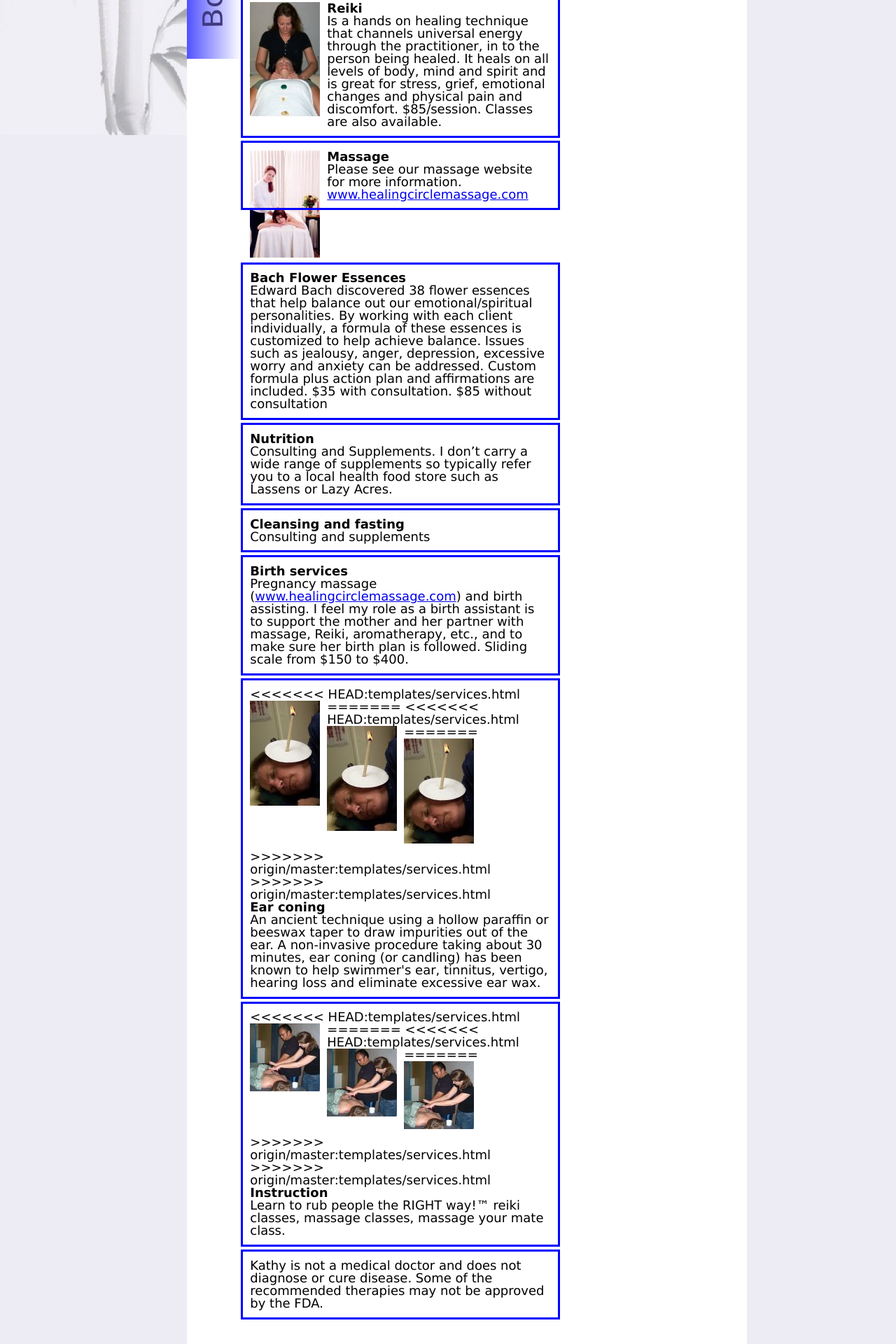
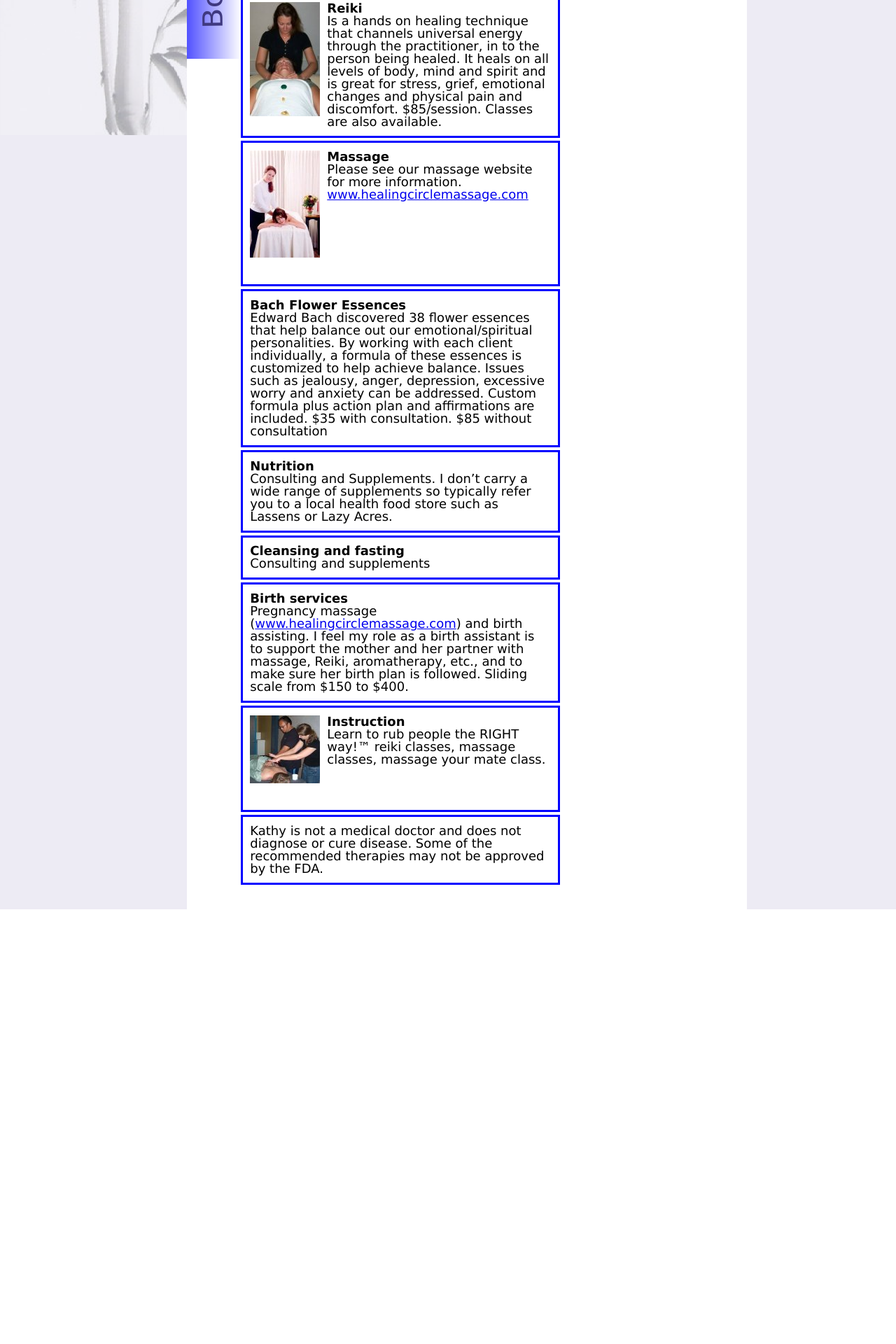
Before and after one commit to emlprime/healingcirclenaturalhealth, a Django app: template templates/services.html in a window 1280 px wide. Shown: the part 660-2580 px from the top of the page at 70% size. After the commit the page ends 1959 px from the top, so only its background shows below. Run offline with Django 3.2, Linux system fonts and the light colour scheme; the template is opened without the code that fills it, so the values that code supplies are empty.

Commit message:
additional mergin

```diff
--- a/templates/services.html
+++ b/templates/services.html
@@ -21,6 +21,7 @@
 			<img src="/site_media/images/massage_t.jpg" class="product_image" alt="Massage" />
 			<h4>Massage</h4>
 			Please see our massage website for more information. <a href="http://www.healingcirclemassage.com" rel="external">www.healingcirclemassage.com</a>
+			<div class="clear_float">&nbsp;</div>
 		  </li>
 		  <li>
 			<h4>Bach Flower Essences</h4>
@@ -40,32 +41,11 @@
 			Pregnancy massage (<a href="http://www.healingcirclemassage.com" rel="external">www.healingcirclemassage.com</a>) and birth    assisting. I feel my role as a birth assistant is to support the mother and her   partner with massage, Reiki, aromatherapy, etc., and to make sure her    birth plan is followed. Sliding scale from $150 to $400.
 		  </li>
 		  <li>
-<<<<<<< HEAD:templates/services.html
-			<img src="/site_media/images/earconing_t.jpg" class="product_image"/>
-=======
-<<<<<<< HEAD:templates/services.html
-			<img src="/site_media/images/earconing_t.jpg" class="product_image"/>
-=======
-			<img src="/media/images/earconing_t.jpg" class="product_image" alt="Ear Coning" />
->>>>>>> origin/master:templates/services.html
->>>>>>> origin/master:templates/services.html
-			<h4>Ear coning</h4>
-			An ancient technique using a hollow paraffin or beeswax taper to    draw impurities out of the ear. A non-invasive procedure taking about 30    minutes, ear coning (or candling) has been known to help swimmer's ear,    tinnitus, vertigo, hearing loss and eliminate excessive ear wax.
-		  </li>
-
-		  <li>
-<<<<<<< HEAD:templates/services.html
 			<img src="/site_media/images/massageyourmateclasses_t.jpg" class="product_image"/>
-=======
-<<<<<<< HEAD:templates/services.html
-			<img src="/site_media/images/massageyourmateclasses_t.jpg" class="product_image"/>
-=======
-			<img src="/media/images/massageyourmateclasses_t.jpg" class="product_image" alt="Massage Classes" />
->>>>>>> origin/master:templates/services.html
->>>>>>> origin/master:templates/services.html
 			<h4>Instruction</h4>
 			Learn to rub people the RIGHT way!&trade;
 			reiki classes, massage classes, massage your mate class.
+			<div class="clear_float">&nbsp;</div>
 		  </li>
 		  <li>Kathy is not a medical doctor and does not diagnose or cure disease. Some of the recommended therapies may not be approved by the FDA. </li>
 	  </ul>
```
